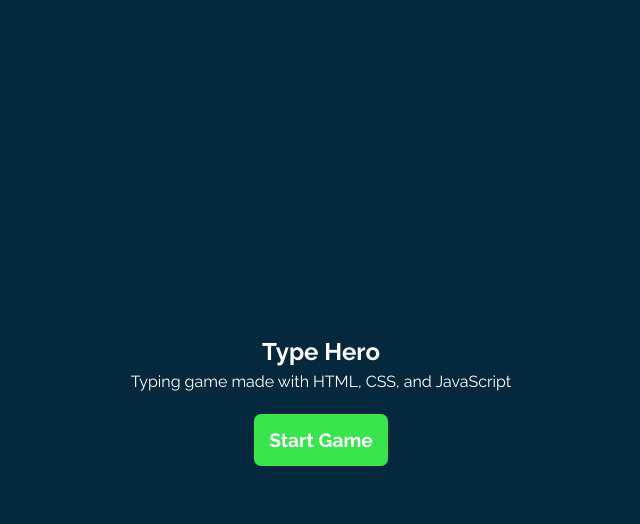
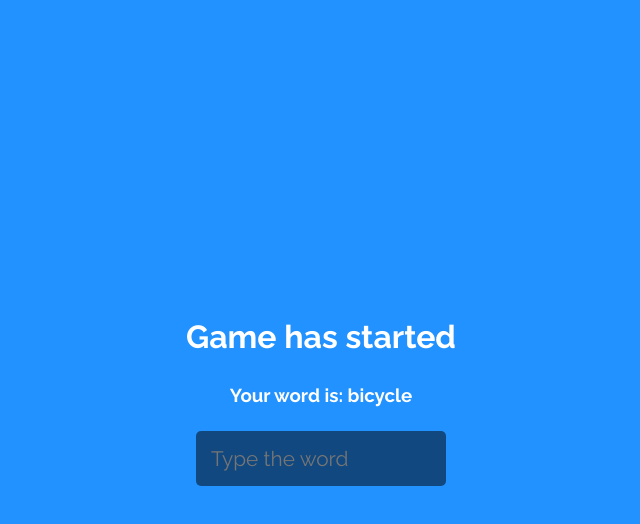
Before and after one commit to Rafael-doctom/word-eater-game, a website: page index.html in a window 1280 px wide. Both pictures are taken after a click on the button "Start Game". Shown: the whole page, without its empty margins (319-959 px from the left). Drawn offline with Linux system fonts and the light colour scheme.

Commit message:
add logic to game

```diff
--- a/assets/scripts/index.js
+++ b/assets/scripts/index.js
@@ -1 +1,56 @@
 'use strict';
+
+// ELEMENTS BRIDGE
+// SCREENS
+const titleScreen = document.querySelector('.title-screen');
+const startBtn = document.querySelector('.start-btn');
+const gameScreen = document.querySelector('.game-screen');
+
+const displayedWord = document.querySelector('.word-display');
+const userInput = document.querySelector('.user-input');
+
+// WORD ARRAY
+const words = [
+    'dinosaur', 'love', 'pineapple', 'calendar', 'robot', 'building', 'population',
+    'weather', 'bottle', 'history', 'dream', 'character', 'money', 'absolute',
+    'discipline', 'machine', 'accurate', 'connection', 'rainbow', 'bicycle',
+    'eclipse', 'calculator', 'trouble', 'watermelon', 'developer', 'philosophy',
+    'database', 'periodic', 'capitalism', 'abominable', 'component', 'future',
+    'pasta', 'microwave', 'jungle', 'wallet', 'canada', 'coffee', 'beauty', 'agency',
+    'chocolate', 'eleven', 'technology', 'alphabet', 'knowledge', 'magician',
+    'professor', 'triangle', 'earthquake', 'baseball', 'beyond', 'evolution',
+    'banana', 'perfumer', 'computer', 'management', 'discovery', 'ambition', 'music',
+    'eagle', 'crown', 'chess', 'laptop', 'bedroom', 'delivery', 'enemy', 'button',
+    'superman', 'library', 'unboxing', 'bookstore', 'language', 'homework',
+    'fantastic', 'economy', 'interview', 'awesome', 'challenge', 'science', 'mystery',
+    'famous', 'league', 'memory', 'leather', 'planet', 'software', 'update', 'yellow',
+    'keyboard', 'window'
+];
+
+// RANDOMIZING ARRAY
+function randomizer(array) {
+    for(let i = 0; i < array.length; i++) {
+        array[i] = Math.floor(Math.random() * array.length);
+        return array[array[i]];
+    }
+}
+
+
+
+// START GAME AND LOGIC
+startBtn.addEventListener('click', () => {
+    let word = randomizer(words);
+    let points = 0;
+
+    gameScreen.classList.remove('hidden');
+    titleScreen.classList.add('hidden');
+    displayedWord.innerText = `Your word is: ${word}`;
+
+    userInput.addEventListener('keyup', () => {
+        if(userInput.value == word) {
+            userInput.style.border = 'thick solid green';
+        } else {
+            userInput.style.border = 'thick solid red';
+        }
+    });
+});
--- a/assets/styles/base.css
+++ b/assets/styles/base.css
@@ -79,3 +79,11 @@ input[type=button], input[type=submit], input[type=clear], input[type=radio], bu
 /*-------------------------------------------*/
 /* BASIC ELEMENT STYLES                      */
 /*-------------------------------------------*/
+input[type=text] {
+    width: 250px;
+    padding: 15px;
+    border-radius: 5px;
+    font-size: 1.3rem;
+    color: #FFF;
+    background-color: rgba(0,0,0,0.5);
+}
--- a/assets/styles/index.css
+++ b/assets/styles/index.css
@@ -16,10 +16,27 @@
     text-align: center;
 }
 
-.start-button {
+.start-btn {
     padding: 15px;
     border-radius: 7px;
     font-size: 1.2rem;
     font-weight: 700;
     background-color: #38E54D;
 }
+/* = = = = = = = = = = = = = = = = = = */
+/* GAME START                          */
+/* = = = = = = = = = = = = = = = = = = */
+.game-screen.hidden, .title-screen.hidden {
+    display: none;
+}
+
+.game-screen {
+    display: flex;
+    flex-direction: column;
+    justify-content: center;
+    align-items: center;
+    gap: 20px;
+    width: 100%;
+    height: 100vh;
+    background-color: #2192FF;
+}
--- a/index.html
+++ b/index.html
@@ -27,7 +27,15 @@
                     <p>Typing game made with HTML, CSS, and JavaScript</p>
                 </article>
 
-                <button class="start-button">Start Game</button>
+                <button class="start-btn">Start Game</button>
+           </div>
+
+           <div class="game-screen hidden">
+                <h1>Game has started</h1>
+                <h3 class="word-display">Word goes here</h3>
+                <form>
+                    <input type="text" placeholder="Type the word" class="user-input">
+                </form>
            </div>
         </main>
     </body>
```
